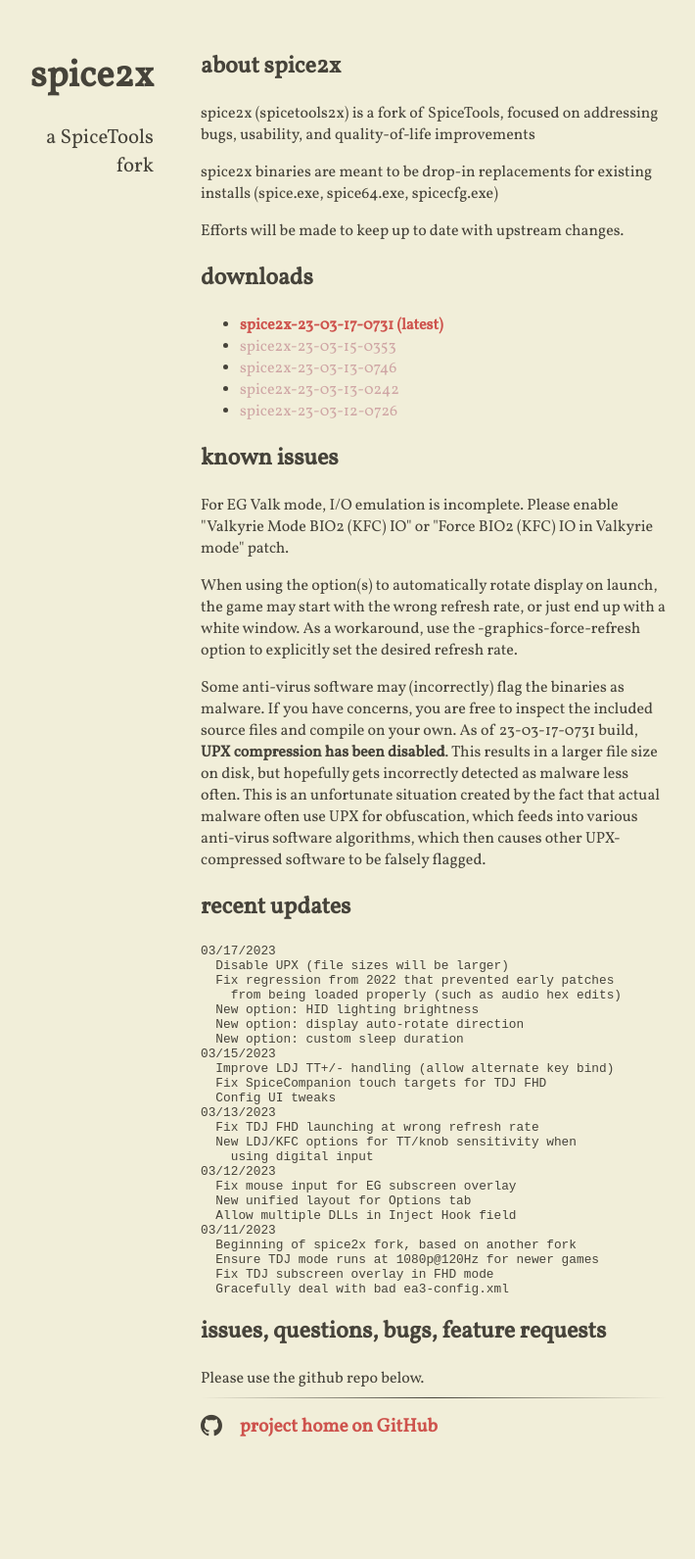
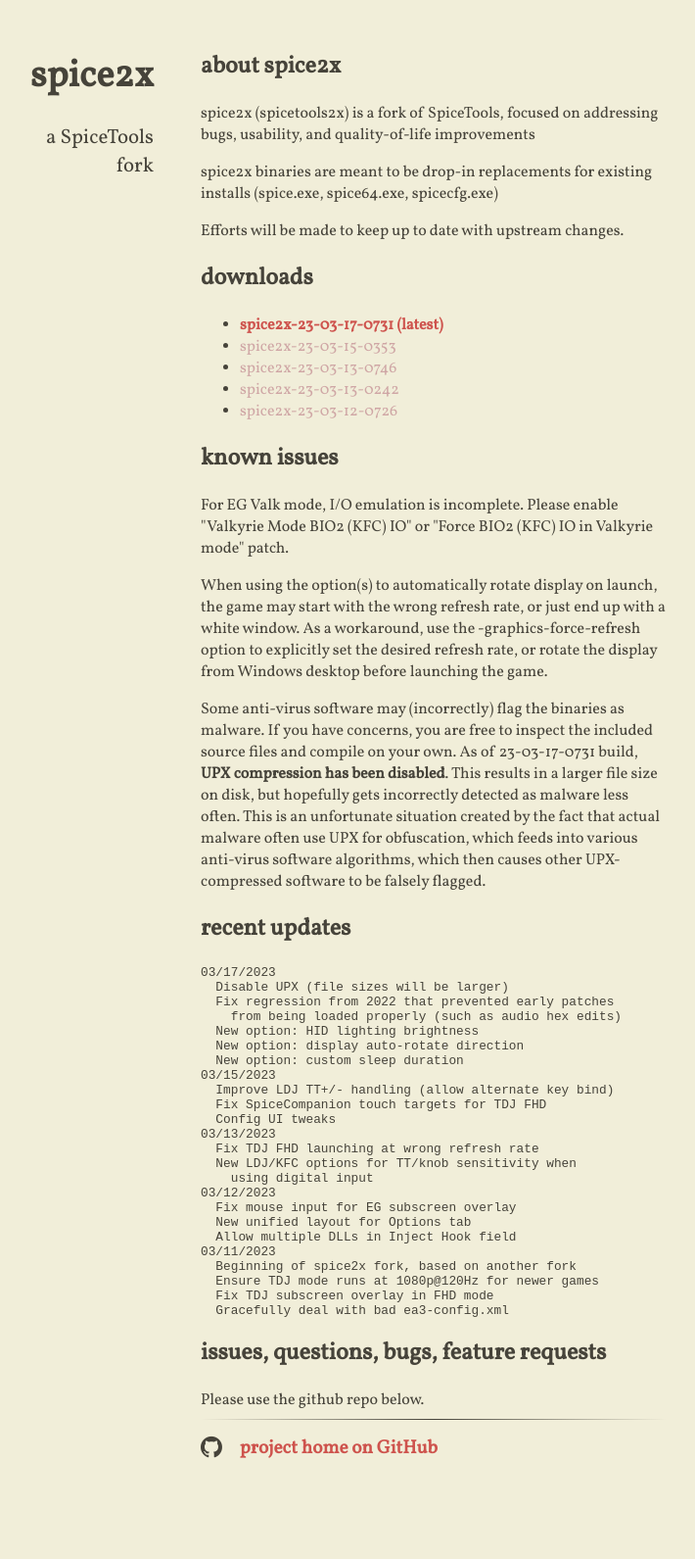
Before and after one commit to spice2x/spice2x.github.io, a Jekyll site: the page built from docs/index.html, in a window 1280 px wide. Shown: the whole page at 98% size, without its empty margins (299-1009 px from the left). Built offline with Jekyll 4.4.1, drawn with Linux system fonts in a browser that asks for light colours; nearby versions of some CDN libraries; before the commit the page ends 1569 px from its top, so only the background shows below that.

Commit message:
another workaround

```diff
--- a/docs/_includes/content.html
+++ b/docs/_includes/content.html
@@ -38,7 +38,7 @@
 
 <p>For EG Valk mode, I/O emulation is incomplete. Please enable "Valkyrie Mode BIO2 (KFC) IO" or "Force BIO2 (KFC) IO in Valkyrie mode" patch.</p>
 
-<p>When using the option(s) to automatically rotate display on launch, the game may start with the wrong refresh rate, or just end up with a white window. As a workaround, use the -graphics-force-refresh option to explicitly set the desired refresh rate.</p>
+<p>When using the option(s) to automatically rotate display on launch, the game may start with the wrong refresh rate, or just end up with a white window. As a workaround, use the -graphics-force-refresh option to explicitly set the desired refresh rate, or rotate the display from Windows desktop before launching the game.</p>
 
 <p>Some anti-virus software may (incorrectly) flag the binaries as malware. If you have concerns, you are free to inspect the included source files and compile on your own. As of 23-03-17-0731 build, <strong>UPX compression has been disabled</strong>. This results in a larger file size on disk, but hopefully gets incorrectly detected as malware less often. This is an unfortunate situation created by the fact that actual malware often use UPX for obfuscation, which feeds into various anti-virus software algorithms, which then causes other UPX-compressed software to be falsely flagged.</p>
 
```
